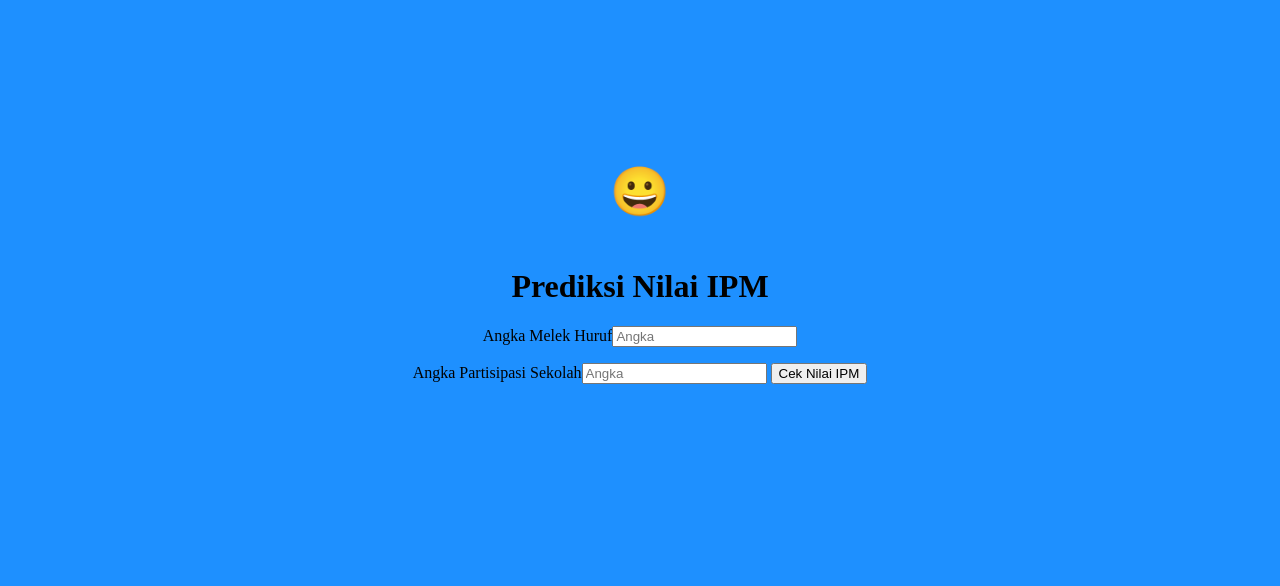
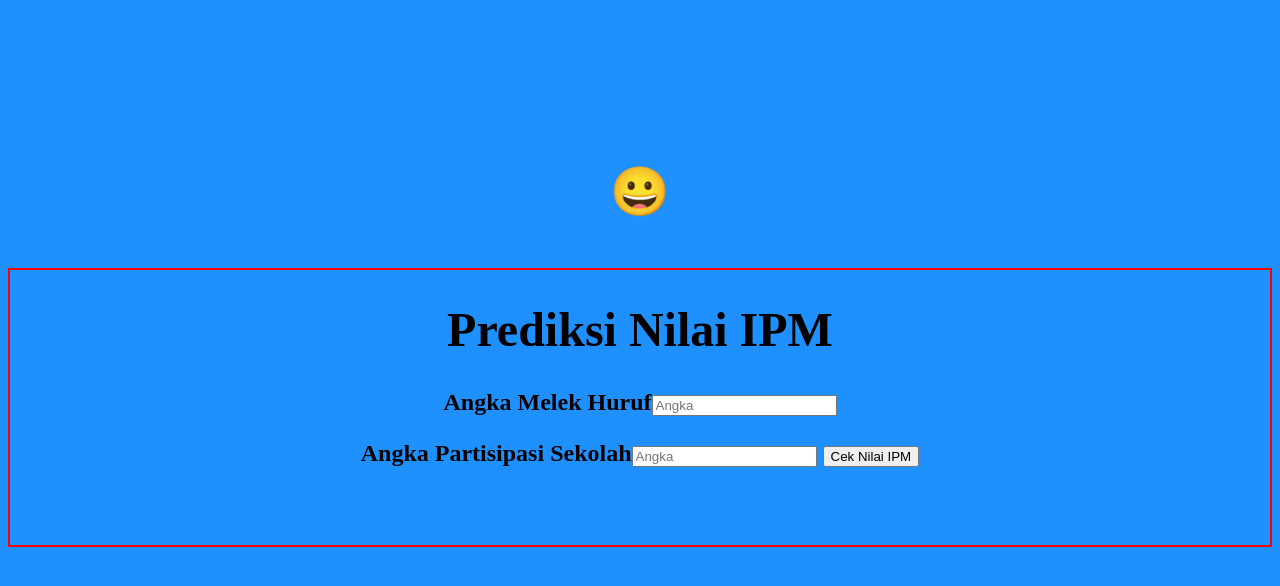
Before and after one commit to WidiWildaniAlfarisi/coba-biml, a Flask app: page / in a window 1280 px wide. Shown: the top 586 px of the page. Run offline with Flask 2, Linux system fonts and the light colour scheme; parts of the project's set-up code (start-up, migrations or seed data) failed here and were passed over.

Commit message:
Update index.html

```diff
--- a/templates/index.html
+++ b/templates/index.html
@@ -19,6 +19,8 @@
 	<br>
 <body bgcolor="DodgerBlue">
 	<h3><center><p style="font-size:48px">&#128512;</p><center></h3>
+		<h2 style="border: 2px solid red;">
+			<table border="0" style="center">
  <div class="login">
 	<h1>Prediksi Nilai IPM</h1>
 <font face="monotype corsiva">
```
